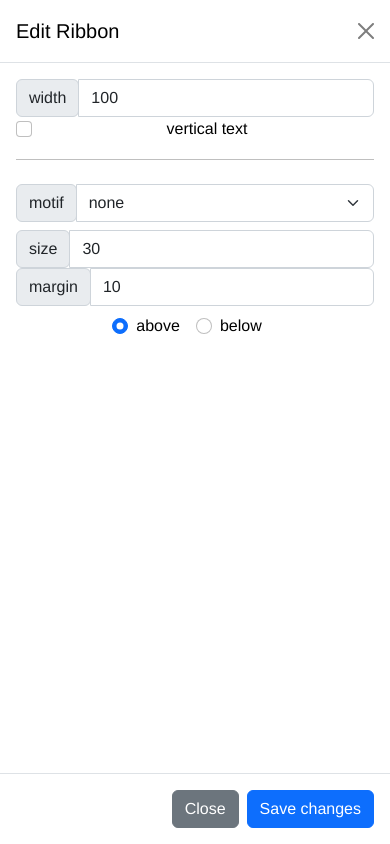
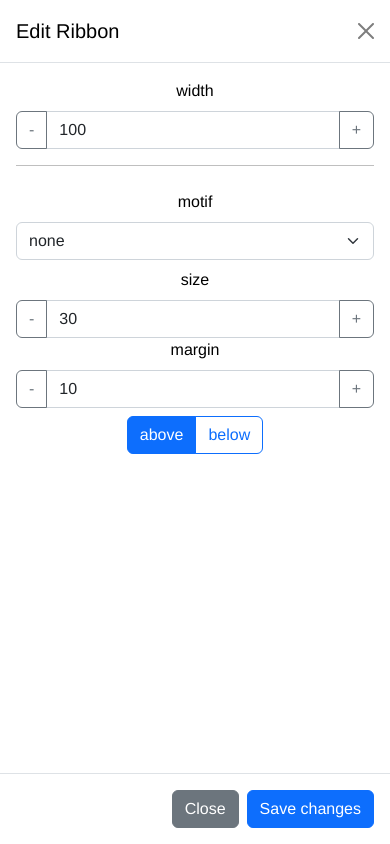
Before and after one commit to HuyenSofiaTUB/trauerschleife, a Vue app: page / in a window 390 px wide. Both pictures are taken after a click on the button "Edit". Built offline with nearby package versions, Linux system fonts and the light colour scheme.

Commit message:
improved mobile view

```diff
--- a/src/App.vue
+++ b/src/App.vue
@@ -25,6 +25,15 @@ export default {
 
 html {
   background-color: rgb(204, 204, 204);
+}
+
+input[type='number'] {
+    -moz-appearance:textfield;
+}
+
+input::-webkit-outer-spin-button,
+input::-webkit-inner-spin-button {
+    -webkit-appearance: none;
 }
 
 @font-face {
--- a/src/components/EditModal.vue
+++ b/src/components/EditModal.vue
@@ -6,7 +6,6 @@ export default {
             settings: {
                 pic: this.pic,
                 width: this.width,
-                rotated: this.rotated,
                 imgSize: this.imgSize,
                 margin: this.margin,
                 pos: this.pos
@@ -17,16 +16,44 @@ export default {
         reset() {
             this.settings.pic = this.pic;
             this.settings.width = this.width;
-            this.settings.rotated = this.rotated;
             this.settings.imgSize = this.imgSize;
             this.settings.margin = this.margin;
             this.settings.pos = this.pos;
+        },
+        decrease(val) {
+            switch (val) {
+                case 'width':
+                    this.settings.width--;
+                    break;
+                case 'imgSize':
+                    this.settings.imgSize--;
+                    break;
+                case 'margin':
+                    this.settings.margin--;
+                    break;
+                default:
+                    break;
+            }
+        },
+        increase(val) {
+            switch (val) {
+                case 'width':
+                    this.settings.width++;
+                    break;
+                case 'imgSize':
+                    this.settings.imgSize++;
+                    break;
+                case 'margin':
+                    this.settings.margin++;
+                    break;
+                default:
+                    break;
+            }
         }
     },
     props: {
         pic: String,
         width: Number,
-        rotated: Boolean,
         imgSize: Number,
         margin: Number,
         pos: String
@@ -36,7 +63,8 @@ export default {
 
 <template>
     <!-- Button trigger modal -->
-    <button type="button" class="btn btn-primary btn-lg mx-1" @click="reset" data-bs-toggle="modal" data-bs-target="#exampleModal">
+    <button type="button" class="btn btn-secondary btn-lg mx-1" @click="reset" data-bs-toggle="modal"
+        data-bs-target="#exampleModal">
         Edit
     </button>
 
@@ -52,23 +80,16 @@ export default {
                     <form>
                         <div class="row align-items-center">
                             <div class="col-sm-auto">
+                                <label for="width" class="form-label">width</label>
                                 <div class="input-group">
-                                    <div class="input-group-prepend">
-                                        <div class="input-group-text" for="width">width</div>
-                                    </div>
+                                    <button class="btn btn-outline-secondary" type="button"
+                                        @click="decrease('width')">-</button>
                                     <input type="number" class="form-control" id="width" placeholder="100"
                                         v-model="settings.width" style="width: 6em">
+                                    <button class="btn btn-outline-secondary" type="button"
+                                        @click="increase('width')">+</button>
                                 </div>
                             </div>
-
-                            <div class="col-sm-auto">
-                                <div class="form-check">
-                                    <input class="form-check-input" type="checkbox" id="rotate"
-                                        v-model="settings.rotated">
-                                    <label class="form-check-label" for="rotate">vertical text</label>
-                                </div>
-                            </div>
-
                         </div>
                     </form>
                     <hr>
@@ -77,12 +98,8 @@ export default {
 
                             <div class="col-sm-9">
                                 <div class="row mt-2">
+                                    <label for="motifs" class="form-label">motif</label>
                                     <div class="input-group">
-
-                                        <div class="input-group-prepend">
-                                            <label class="input-group-text" for="motifs"> motif </label>
-                                        </div>
-
                                         <select class="form-select" id="motifs" v-model="settings.pic">
                                             <option value="none">none</option>
                                             <option value="angel1">angel1</option>
@@ -94,52 +111,48 @@ export default {
                                 </div>
                                 <div class="row mt-2">
                                     <div class="col-sm-auto">
+                                        <label for="imgSize" class="form-label">size</label>
 
                                         <div class="input-group">
-
-                                            <div class="input-group-prepend">
-                                                <label class="input-group-text" for="size"> size </label>
-                                            </div>
-
-                                            <input class="form-control" v-model="settings.imgSize" id="size"
+                                            <button class="btn btn-outline-secondary" type="button"
+                                                @click="decrease('imgSize')">-</button>
+                                            <input class="form-control" v-model="settings.imgSize" id="imgSize"
                                                 type="number" style="width: 6em">
-
+                                            <button class="btn btn-outline-secondary" type="button"
+                                                @click="increase('imgSize')">+</button>
                                         </div>
                                     </div>
                                     <div class="col-sm-auto">
+                                        <label for="margin" class="form-label">margin</label>
 
                                         <div class="input-group">
-
-                                            <div class="input-group-prepend">
-                                                <label class="input-group-text" for="margin"> margin </label>
-                                            </div>
-
+                                            <button class="btn btn-outline-secondary" type="button"
+                                                @click="decrease('margin')">-</button>
                                             <input class="form-control" v-model="settings.margin" id="margin"
                                                 type="number" style="width: 6em">
-
+                                            <button class="btn btn-outline-secondary" type="button"
+                                                @click="increase('margin')">+</button>
                                         </div>
                                     </div>
                                 </div>
                                 <div class="row mt-2">
                                     <div class="col-sm-auto">
+                                        <div class="btn-group" role="group" id="position" aria-label="motif position">
+                                            <input type="radio" class="btn-check" name="position" id="above"
+                                                autocomplete="off" v-model="settings.pos" value="above">
+                                            <label class="btn btn-outline-primary" for="above">above</label>
 
-                                        <div class="form-check form-check-inline">
-                                            <input class="form-check-input" type="radio" name="position" id="above"
-                                                v-model="settings.pos" value="above">
-                                            <label class="form-check-label" for="above">above</label>
-                                        </div>
-                                        <div class="form-check form-check-inline">
-                                            <input class="form-check-input" type="radio" name="position" id="below"
-                                                v-model="settings.pos" value="below">
-                                            <label class="form-check-label" for="below">below</label>
+                                            <input type="radio" class="btn-check" name="position" id="below"
+                                                autocomplete="off" v-model="settings.pos" value="below">
+                                            <label class="btn btn-outline-primary" for="below">below</label>
                                         </div>
                                     </div>
                                 </div>
                             </div>
 
                             <div class="col-sm-auto">
-                                <img :src="(settings.pic != 'none') ? require('../assets/motifs/' + settings.pic + '.png') : ''" class="rounded float-left"
-                                    style="width: 7em; height: auto">
+                                <img :src="(settings.pic != 'none') ? require('../assets/motifs/' + settings.pic + '.png') : ''"
+                                    class="rounded float-left" style="width: 7em; height: auto">
                             </div>
 
                         </div>
@@ -157,8 +170,7 @@ export default {
 </template>
 
 <style>
- .modal-backdrop {
-    z-index: 1000!important;
-    }
-
+.modal-backdrop {
+    z-index: 1000 !important;
+}
 </style>
--- a/src/components/RibbonView.vue
+++ b/src/components/RibbonView.vue
@@ -62,6 +62,12 @@ export default {
             }
         },
         download() {
+        },
+        decrease() {
+            this.size--;
+        },
+        increase() {
+            this.size++;
         }
     },
     components: {
@@ -76,7 +82,13 @@ export default {
             <a class="navbar-brand">RibbonPrint</a>
             <form class="d-flex">
                 <div class="row justify-content-center align-items-center">
+
                     <div class="col-sm-auto p-1">
+                        <input class="btn-check" type="checkbox" id="rotate" v-model="rotated">
+                        <label class="btn btn-outline-secondary" for="rotate">rotate</label>
+
+                    </div>
+                    <div class="col p-1">
                         <select class="form-select" id="fonts" v-model="font">
                             <option value="courier">Courier</option>
                             <option value="times">Times</option>
@@ -86,22 +98,27 @@ export default {
                         </select>
                     </div>
                     <div class="col-sm-auto p-1">
-                        <input class="form-control" v-model="size" id="size" type="number">
-
+                        <div class="input-group">
+                            <button class="btn btn-outline-secondary" type="button" @click="decrease"
+                                id="dec">-</button>
+                            <input class="form-control" v-model="size" id="size" type="number">
+                            <button class="btn btn-outline-secondary" type="button" @click="increase"
+                                id="inc">+</button>
+                        </div>
                     </div>
                     <div class="col-sm-auto p-1">
 
                         <div class="btn-group" role="group" aria-label="styling">
                             <input class="btn-check" type="checkbox" id="bold" v-model="bold">
-                            <label class="btn btn-outline-primary" for="bold">b</label>
+                            <label class="btn btn-outline-secondary" for="bold">b</label>
 
 
                             <input class="btn-check" type="checkbox" id="italic" v-model="italic">
-                            <label class="btn btn-outline-primary" for="italic"> i</label>
+                            <label class="btn btn-outline-secondary" for="italic"> i</label>
 
 
                             <input class="btn-check" type="checkbox" id="underlined" v-model="underlined">
-                            <label class="btn btn-outline-primary" for="underlined"> u</label>
+                            <label class="btn btn-outline-secondary" for="underlined"> u</label>
                         </div>
 
                     </div>
@@ -180,7 +197,7 @@ p.print {
 }
 
 #size {
-    width: 5em;
+    width: 4em;
 }
 
 @media (max-width: 576px) {
@@ -189,7 +206,7 @@ p.print {
     }
 
     #size {
-        width: 100%;
+        width: auto;
     }
 }
 </style>
```
